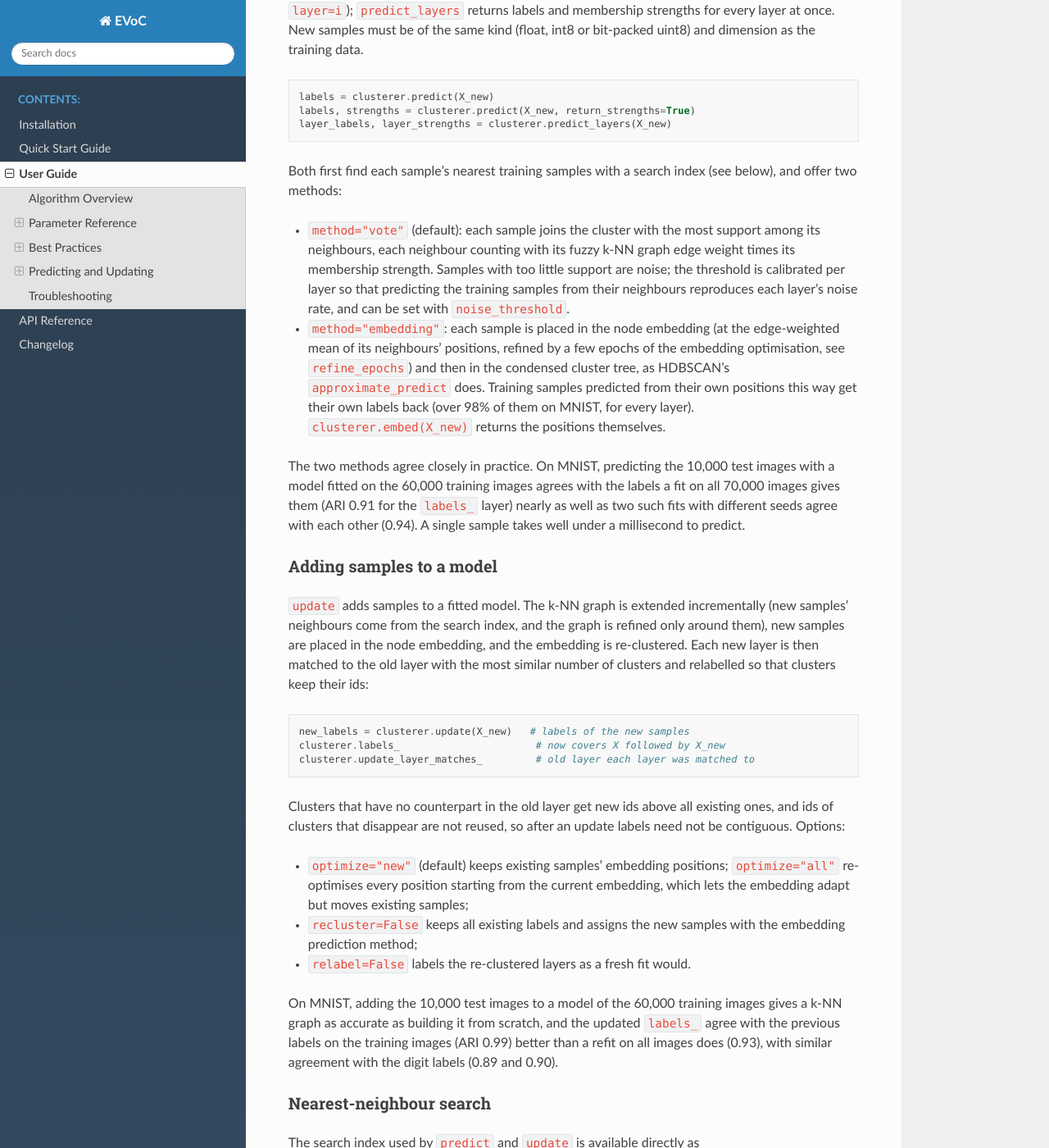
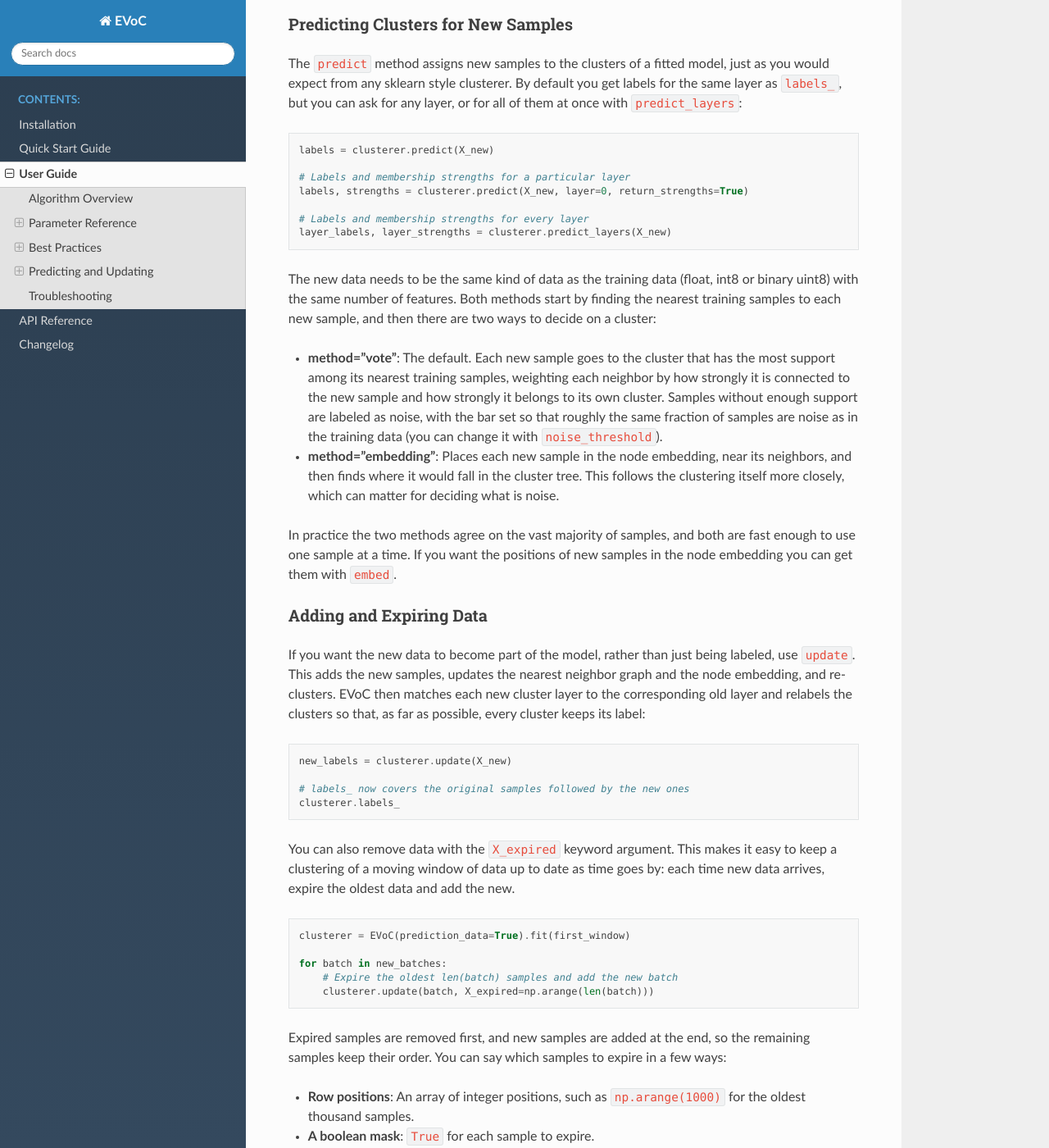
Before and after one commit to TutteInstitute/evoc, a Sphinx documentation site: the page built from doc/source/user_guide.rst, in a window 1280 px wide and 1400 px high, scrolled down 4763 px. Shown: the whole window at 82% size. Built offline with Sphinx 7.4.7 and the Read the Docs theme 3.1.0, drawn with Linux system fonts in a browser that asks for light colours; pages that are not in the unit, such as notebooks, are missing from menus; some of the changed text lies outside the part shown.

Commit message:
Rewrite the new docs in the style and voice of the existing docs
The user guide's predict/update section, the examples, a new quick start
section and the changelog now follow the existing docs: a conversational,
second-person voice that explains before showing code, bold-term bullet
lists, long prose lines, each file's spelling of the project name, and no
benchmark figures in the prose. The user guide and examples cover expiring
data for moving windows and sample_ids_.

The docstrings of predict, predict_layers, embed, prepare_prediction and
update, and the new EVoC parameter and attribute entries, follow the existing
numpydoc layout and wording (all parameters documented, plain language,
American spelling); update_layer_matches_ and sample_ids_ are documented.

Co-authored-by: Copilot <223556219+Copilot@users.noreply.github.com>

```diff
--- a/doc/source/changelog.rst
+++ b/doc/source/changelog.rst
@@ -8,33 +8,20 @@ Unreleased
 
 **Features:**
 
-* ``EVoC(prediction_data=True)`` keeps the state needed to work with new data
-  (``prediction_data_``).
-* ``EVoC.predict`` and ``EVoC.predict_layers`` assign new samples to the
-  clusters of a fitted model, by a weighted vote of their nearest training
-  samples (``method="vote"``) or by placing them in the node embedding and
-  condensed cluster tree (``method="embedding"``); ``EVoC.embed`` returns the
-  embedding positions of new samples.
-* ``EVoC.update`` adds samples to a fitted model: the k-NN graph is extended
-  incrementally, new samples are placed in the node embedding, and the layers
-  are re-clustered and relabelled so that cluster ids stay stable.
-* ``evoc.search.SearchIndex``: fast, disk-cached nearest-neighbour search
-  over float, int8 and bit-packed uint8 data, adapted from pynndescent.
-* The NN-descent drivers (and ``knn_graph.nn_descent``) accept an initial
-  graph (``init_graph``).
-* ``benchmarks/predict_update_bench.py`` benchmarks search, predict and update
-  on MNIST and Fashion-MNIST.
+* Prediction of clusters for new data with ``predict`` and ``predict_layers`` (requires ``prediction_data=True``)
+* Incremental updates with ``update``, including expiring old data via ``X_expired`` for moving windows
+* Stable cluster labels across updates, and stable sample ids in ``sample_ids_``
+* Fast nearest neighbor search over fitted data with ``evoc.search.SearchIndex``
+* Benchmark script for search, prediction and updates (``benchmarks/predict_update_bench.py``)
 
 **Changes:**
 
-* int8 data now uses cosine similarity for both neighbour ranking and the
-  reported neighbour distances (``-log2(cosine)``, as for float data).
-  Previously int8 neighbours were ranked by raw inner product and distances
-  were reported as ``1 / inner product``. This changes int8 clustering results.
+* int8 data now uses cosine similarity for both finding neighbors and reporting neighbor distances, matching float
+  data; this changes clustering results for int8 data
 
 **Fixes:**
 
-* ``cluster_tree_`` handles cluster labels that are not contiguous.
+* ``cluster_tree_`` now handles cluster labels with gaps
 
 Version 0.1.0 (TBD)
 -------------------
--- a/doc/source/quickstart.rst
+++ b/doc/source/quickstart.rst
@@ -131,6 +131,26 @@ pre-quantized or binarized depending on the model and/or storage format you are
    X_binary = np.packbits(embeddings > 0.0, axis=1)
    labels_binary = EVoC().fit_predict(X_binary)
 
+Working with New Data
+---------------------
+
+If you expect more data to arrive after fitting, create the clusterer with ``prediction_data=True``. You can then assign
+new samples to the existing clusters with ``predict``, or add new samples to the model (and expire old ones) with
+``update``, which keeps cluster labels stable as the data changes:
+
+.. code-block:: python
+
+   clusterer = EVoC(prediction_data=True)
+   clusterer.fit(blob_data[:8000])
+
+   # Assign new samples to the existing clusters
+   new_labels = clusterer.predict(blob_data[8000:])
+
+   # Or fold them into the model, dropping the oldest 2000 samples
+   clusterer.update(blob_data[8000:], X_expired=np.arange(2000))
+
+See the "Predicting and Updating" section of the :doc:`user_guide` for more details.
+
 Next Steps
 ----------
 
--- a/doc/source/user_guide.rst
+++ b/doc/source/user_guide.rst
@@ -107,8 +107,8 @@ These parameters provide more fine-grained control over the algorithm and are ty
    Random seed for reproducible results. When specified, enables deterministic mode.
 
 **prediction_data** : bool, default=False
-   Keep the state needed by ``predict``, ``predict_layers`` and ``update`` (see
-   `Predicting and Updating`_). Costs memory of roughly the size of the training data.
+   Whether to keep the extra information needed to predict clusters for new data and to update the model
+   (see `Predicting and Updating`_). This uses roughly as much extra memory as the training data.
 
 Best Practices
 --------------
@@ -190,101 +190,105 @@ of ensuring reproducibility.
 Predicting and Updating
 -----------------------
 
-A fitted model can assign new samples to its clusters, or take on new samples,
-without refitting from scratch. Both need extra state from fitting, so fit with
-``prediction_data=True``:
+Once you have a clustering you are happy with, new data will often keep arriving. Rather than refitting from scratch
+every time, EVoC can assign new samples to the existing clusters, or fold new samples into the model (and drop old
+ones) while keeping cluster labels stable. To make this possible EVoC needs to keep some extra information from
+fitting, so you need to ask for it with ``prediction_data=True``:
 
 .. code-block:: python
 
-   clusterer = EVoC(prediction_data=True, random_state=42).fit(X)
+   clusterer = EVoC(prediction_data=True, random_state=42)
+   clusterer.fit(X)
 
-This keeps a copy of the training data (as float32 for float input), the node
-embedding, the condensed cluster trees and a few per-sample arrays, so it costs
-memory of roughly the size of the training data. Clustering results are the
-same with and without it. The search structures are built on first use, or
-up front with ``clusterer.prepare_prediction()``.
+This keeps a copy of the training data, the node embedding, and the cluster trees, so expect it to use roughly as much
+extra memory as the training data itself. The clustering results are exactly the same whether or not you set it.
 
-Predicting clusters for new samples
+Predicting Clusters for New Samples
 ~~~~~~~~~~~~~~~~~~~~~~~~~~~~~~~~~~~
 
-``predict`` assigns new samples to the clusters of the ``labels_`` layer (or
-of any layer with ``layer=i``); ``predict_layers`` returns labels and
-membership strengths for every layer at once. New samples must be of the same
-kind (float, int8 or bit-packed uint8) and dimension as the training data.
+The ``predict`` method assigns new samples to the clusters of a fitted model, just as you would expect from any
+sklearn style clusterer. By default you get labels for the same layer as ``labels_``, but you can ask for any layer,
+or for all of them at once with ``predict_layers``:
 
 .. code-block:: python
 
    labels = clusterer.predict(X_new)
-   labels, strengths = clusterer.predict(X_new, return_strengths=True)
+
+   # Labels and membership strengths for a particular layer
+   labels, strengths = clusterer.predict(X_new, layer=0, return_strengths=True)
+
+   # Labels and membership strengths for every layer
    layer_labels, layer_strengths = clusterer.predict_layers(X_new)
 
-Both first find each sample's nearest training samples with a search index
-(see below), and offer two methods:
+The new data needs to be the same kind of data as the training data (float, int8 or binary uint8) with the same number
+of features. Both methods start by finding the nearest training samples to each new sample, and then there are two
+ways to decide on a cluster:
 
-* ``method="vote"`` (default): each sample joins the cluster with the most
-  support among its neighbours, each neighbour counting with its fuzzy k-NN
-  graph edge weight times its membership strength. Samples with too little
-  support are noise; the threshold is calibrated per layer so that predicting
-  the training samples from their neighbours reproduces each layer's noise
-  rate, and can be set with ``noise_threshold``.
-* ``method="embedding"``: each sample is placed in the node embedding (at the
-  edge-weighted mean of its neighbours' positions, refined by a few epochs of
-  the embedding optimisation, see ``refine_epochs``) and then in the condensed
-  cluster tree, as HDBSCAN's ``approximate_predict`` does. Training samples
-  predicted from their own positions this way get their own labels back
-  (over 98% of them on MNIST, for every layer). ``clusterer.embed(X_new)``
-  returns the positions themselves.
+* **method="vote"**: The default. Each new sample goes to the cluster that has the most support among its nearest
+  training samples, weighting each neighbor by how strongly it is connected to the new sample and how strongly it
+  belongs to its own cluster. Samples without enough support are labeled as noise, with the bar set so that roughly
+  the same fraction of samples are noise as in the training data (you can change it with ``noise_threshold``).
+* **method="embedding"**: Places each new sample in the node embedding, near its neighbors, and then finds where it
+  would fall in the cluster tree. This follows the clustering itself more closely, which can matter for deciding
+  what is noise.
 
-The two methods agree closely in practice. On MNIST, predicting the 10,000 test
-images with a model fitted on the 60,000 training images agrees with the
-labels a fit on all 70,000 images gives them (ARI 0.91 for the ``labels_``
-layer) nearly as well as two such fits with different seeds agree with each
-other (0.94). A single sample takes well under a
-millisecond to predict.
+In practice the two methods agree on the vast majority of samples, and both are fast enough to use one sample at a
+time. If you want the positions of new samples in the node embedding you can get them with ``embed``.
 
-Adding samples to a model
-~~~~~~~~~~~~~~~~~~~~~~~~~
+Adding and Expiring Data
+~~~~~~~~~~~~~~~~~~~~~~~~
 
-``update`` adds samples to a fitted model. The k-NN graph is extended
-incrementally (new samples' neighbours come from the search index, and the
-graph is refined only around them), new samples are placed in the node
-embedding, and the embedding is re-clustered. Each new layer is then matched to
-the old layer with the most similar number of clusters and relabelled so that
-clusters keep their ids:
+If you want the new data to become part of the model, rather than just being labeled, use ``update``. This adds the
+new samples, updates the nearest neighbor graph and the node embedding, and re-clusters. EVoC then matches each new
+cluster layer to the corresponding old layer and relabels the clusters so that, as far as possible, every cluster keeps
+its label:
 
 .. code-block:: python
 
-   new_labels = clusterer.update(X_new)   # labels of the new samples
-   clusterer.labels_                       # now covers X followed by X_new
-   clusterer.update_layer_matches_         # old layer each layer was matched to
+   new_labels = clusterer.update(X_new)
 
-Clusters that have no counterpart in the old layer get new ids above all
-existing ones, and ids of clusters that disappear are not reused, so after an
-update labels need not be contiguous. Options:
+   # labels_ now covers the original samples followed by the new ones
+   clusterer.labels_
 
-* ``optimize="new"`` (default) keeps existing samples' embedding positions;
-  ``optimize="all"`` re-optimises every position starting from the current
-  embedding, which lets the embedding adapt but moves existing samples;
-* ``recluster=False`` keeps all existing labels and assigns the new samples
-  with the embedding prediction method;
-* ``relabel=False`` labels the re-clustered layers as a fresh fit would.
+You can also remove data with the ``X_expired`` keyword argument. This makes it easy to keep a clustering of a moving
+window of data up to date as time goes by: each time new data arrives, expire the oldest data and add the new.
 
-On MNIST, adding the 10,000 test images to a model of the 60,000 training
-images gives a k-NN graph as accurate as building it from scratch, and the
-updated ``labels_`` agree with the previous labels on the training images
-(ARI 0.99) better than a refit on all images does (0.93), with similar
-agreement with the digit labels (0.89 and 0.90).
+.. code-block:: python
 
-Nearest-neighbour search
-~~~~~~~~~~~~~~~~~~~~~~~~
+   clusterer = EVoC(prediction_data=True).fit(first_window)
 
-The search index used by ``predict`` and ``update`` is available directly as
-:class:`evoc.search.SearchIndex`. It is built from training data and its k-NN
-graph (as returned by ``evoc.knn_graph.knn_graph``) and answers k-nearest
-neighbour queries in EVoC's distance units (``-log2`` of cosine similarity for
-float and int8 data, ``-log2`` of Jaccard similarity for bit-packed uint8
-data). Its search functions are compiled once and cached on disk, so building
-an index takes well under a second for MNIST-sized data.
+   for batch in new_batches:
+       # Expire the oldest len(batch) samples and add the new batch
+       clusterer.update(batch, X_expired=np.arange(len(batch)))
+
+Expired samples are removed first, and new samples are added at the end, so the remaining samples keep their order.
+You can say which samples to expire in a few ways:
+
+* **Row positions**: An array of integer positions, such as ``np.arange(1000)`` for the oldest thousand samples.
+* **A boolean mask**: ``True`` for each sample to expire.
+* **The data itself**: A 2D array of samples; each one removes the oldest matching sample in the model.
+
+Since positions change as data comes and goes, every sample also gets an id in ``sample_ids_`` that never changes.
+Fitting numbers the samples from zero, and each update gives new samples the next ids. To expire samples by id you can
+use a mask such as ``np.isin(clusterer.sample_ids_, ids_to_expire)``. You can also call ``update`` with only
+``X_expired`` to drop data without adding any.
+
+Clusters that have no counterpart in the old clustering get brand new labels, and the labels of clusters that
+disappear are never reused, so after an update the labels need not run from zero without gaps. A few options control
+how the update is done:
+
+* **recluster**: Set to ``False`` to keep all existing labels and just assign the new samples to existing clusters (this
+  can't be combined with ``X_expired``).
+* **relabel**: Set to ``False`` to label the clusters as a fresh fit would, rather than matching the old labels.
+* **optimize**: By default only new samples are placed in the node embedding and existing samples stay put, which
+  keeps the clustering of existing data as stable as possible. Use ``optimize="all"`` to let the whole embedding adjust
+  to the new data instead.
+
+Nearest Neighbor Search
+~~~~~~~~~~~~~~~~~~~~~~~
+
+The nearest neighbor search that powers ``predict`` and ``update`` can also be used on its own. Build a
+``SearchIndex`` from your data and its nearest neighbor graph, and then query it with new data:
 
 .. code-block:: python
 
@@ -294,6 +298,9 @@ an index takes well under a second for MNIST-sized data.
    nn_inds, nn_dists = knn_graph(X, n_neighbors=15)
    index = SearchIndex(X, nn_inds, nn_dists)
    indices, distances = index.query(X_new, k=10)
+
+Distances are reported the same way EVoC reports them for ``nn_dists_``, which is based on cosine similarity for float
+and int8 data, and Jaccard similarity for binary data.
 
 Troubleshooting
 ---------------
```
Also changed, not shown: doc/source/examples.rst (+26 -14 lines), 1 other file.
